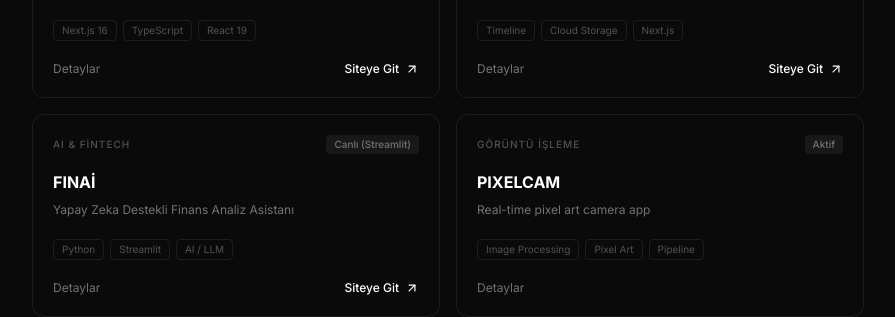
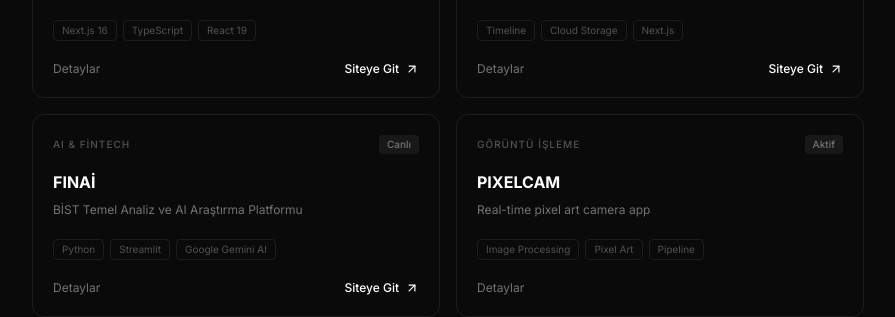
Before and after one commit to kargamak/portfolio, a React (Vite) app: page / in a window 1280 px wide. Shown: the part 1040-1357 px from the top of the page, without its empty margins (192-1087 px from the left). Built offline with nearby package versions, Linux system fonts and the light colour scheme.

Commit message:
feat(finai): add detailed project info — 11 scores, tech stack, AI features

```diff
--- a/src/data/siteData.js
+++ b/src/data/siteData.js
@@ -74,18 +74,32 @@
     {
       id: "finai",
       title: "FINAİ",
-      tagline: "Yapay Zeka Destekli Finans Analiz Asistanı",
-      description: "Finansal verileri, bütçeleri ve piyasa analizlerini yapay zeka modelleriyle işleyerek kişiselleştirilmiş içgörüler sunan akıllı finans platformu.",
+      tagline: "BİST Temel Analiz ve AI Araştırma Platformu",
+      description: "Borsa İstanbul'da işlem gören şirketlerin finansal tablolarını, rasyolarını, KAP duyurularını ve finans haberlerini otomatik analiz eden; 11 temel kategoride objektif puanlama yapan ve Google Gemini AI ile şirket araştırma notları üreten modern finansal analiz platformu.",
       category: "AI & Fintech",
-      status: "Canlı (Streamlit)",
+      status: "Canlı",
       liveUrl: "https://finaii.streamlit.app/",
-      githubUrl: "https://github.com/ufukerenkurt",
-      tags: ["Python", "Streamlit", "AI / LLM", "Financial Analysis"],
+      githubUrl: "https://github.com/kargamak/FinAI",
+      tags: ["Python", "Streamlit", "Google Gemini AI", "SQLAlchemy", "Plotly", "yfinance", "Pandas", "SQLite"],
       features: [
-        "Doğal dil ile harcama ve bütçe analizi",
-        "Tahmine dayalı portföy grafik modelleme",
-        "Kişiselleştirilmiş finansal içgörüler"
-      ]
+        "11 Temel Kalite Skoru: Finansal Sağlık, Kârlılık, Büyüme, Borç Yönetimi, Likidite, Nakit Akışı, Değerleme Çarpanları, Yönetim Kalitesi, KAP Etkisi, Haber Duygu Analizi, Makro Dayanıklılık",
+        "3 görünüm modu: Epic Games tarzı satır listesi, 4 sütunlu kart ızgarası, TradingView bağlantılı detaylı tablo",
+        "Gemini AI hisse analisti: sayfa içi soru-cevap ve şirket araştırma notu üretimi",
+        "1-tıkla prompt kopyalama: bilanço özetini ChatGPT / Claude / DeepSeek'e yapıştırarak derin analiz",
+        "Canlı Google News RSS ve KAP entegrasyonu ile anlık haber akışı",
+        "Yıldız Pazar, BİST 30, BİST 100, Ana Pazar ve sektör bazında filtreleme"
+      ],
+      techStack: [
+        { label: "Dil", value: "Python 3.13 / 3.14" },
+        { label: "Arayüz", value: "Streamlit · Özel CSS (Obsidian Dark + Glassmorphism)" },
+        { label: "Yapay Zeka", value: "Google Gemini 2.5 Flash" },
+        { label: "Veritabanı", value: "SQLite · SQLAlchemy 2.0" },
+        { label: "Analitik", value: "Pandas · NumPy · Plotly (Radar & Dağılım)" },
+        { label: "Veri", value: "yfinance · BeautifulSoup4 · Google News RSS · KAP" },
+        { label: "DevOps", value: "GitHub · Streamlit Community Cloud" },
+      ],
+      categories: ["Finansal Sağlık", "Kârlılık", "Büyüme", "Borç Yönetimi", "Likidite", "Nakit Akışı", "Değerleme", "Yönetim", "KAP Duyuruları", "Haber Analizi", "Makro Dayanıklılık"],
+      elevator: "FinAI; yatırımcıların yüzlerce sayfalık bilanço yerine saniyeler içinde şirketin finansal sağlığını, kârlılığını ve risklerini 11 kategoride puanlanmış ve AI analiziyle zenginleştirilmiş formatta görmesini sağlar."
     },
     {
       id: "pixelcam",
```
